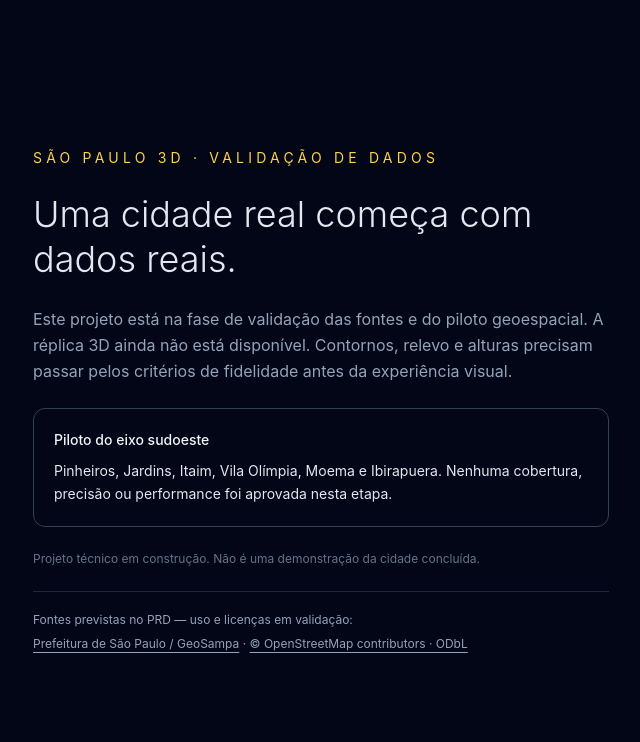
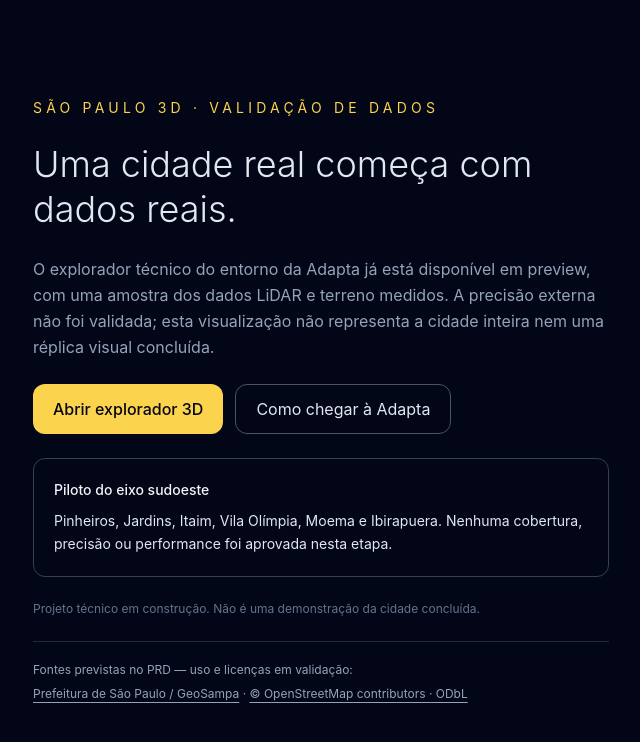
Before and after one commit to MatheusDurrer/3D-SP-PREDIO-ADAPTA-2026, a React (Vite) app: page / in a window 1280 px wide. Shown: the top 742 px of the page, without its empty margins (319-959 px from the left). Built offline with nearby package versions, Linux system fonts and the light colour scheme; what pocketbase would draw is missing.

Commit message:
Conecta inicio e chegada ao explorador e sincroniza reset da camera

```diff
--- a/src/features/explorer/ExplorerPage.tsx
+++ b/src/features/explorer/ExplorerPage.tsx
@@ -109,6 +109,7 @@ export default function ExplorerPage() {
                     key={k}
                     className={`sp3d-btn ${layers[k] ? 'sp3d-btn-active' : ''}`}
                     onClick={() => toggleLayer(k)}
+                    aria-pressed={layers[k]}
                   >
                     {LAYER_LABELS[k]}
                   </button>
@@ -116,6 +117,7 @@ export default function ExplorerPage() {
                 <button
                   className={`sp3d-btn ${overview ? 'sp3d-btn-active' : ''}`}
                   onClick={() => setOverview((v) => !v)}
+                  aria-pressed={overview}
                 >
                   Vista geral
                 </button>
@@ -126,7 +128,13 @@ export default function ExplorerPage() {
                 >
                   {autoRotate ? 'Pausar movimento' : 'Retomar movimento'}
                 </button>
-                <button className="sp3d-btn" onClick={() => apiReset()}>
+                <button
+                  className="sp3d-btn"
+                  onClick={() => {
+                    setOverview(false)
+                    apiReset()
+                  }}
+                >
                   Reset câmera
                 </button>
               </div>
--- a/src/pages/AdaptaArrival.tsx
+++ b/src/pages/AdaptaArrival.tsx
@@ -51,6 +51,13 @@ export default function AdaptaArrival() {
             Consulte o endereço e abra o trajeto no seu aplicativo de mapas.
           </p>
         </header>
+        <Link to="/explorar" className={button}>
+          Explorar entorno em 3D · preview técnico
+        </Link>
+        <p className="text-xs text-slate-400">
+          Amostra de dados reais, sem validação externa de precisão. Não substitui as orientações de
+          chegada.
+        </p>
         {error ? (
           <section role="alert" className="space-y-4 rounded-xl border border-red-900 p-5">
             <p>{error}</p>
--- a/src/pages/Index.tsx
+++ b/src/pages/Index.tsx
@@ -1,3 +1,5 @@
+import { Link } from 'react-router-dom'
+
 const Index = () => (
   <main className="min-h-screen bg-slate-950 text-slate-200 px-6 py-16 flex items-center justify-center">
     <section className="max-w-xl space-y-6" aria-labelledby="project-title">
@@ -8,10 +10,24 @@ const Index = () => (
         Uma cidade real começa com dados reais.
       </h1>
       <p className="text-slate-400 leading-relaxed">
-        Este projeto está na fase de validação das fontes e do piloto geoespacial. A réplica 3D
-        ainda não está disponível. Contornos, relevo e alturas precisam passar pelos critérios de
-        fidelidade antes da experiência visual.
+        O explorador técnico do entorno da Adapta já está disponível em preview, com uma amostra dos
+        dados LiDAR e terreno medidos. A precisão externa não foi validada; esta visualização não
+        representa a cidade inteira nem uma réplica visual concluída.
       </p>
+      <nav aria-label="Explorar o projeto" className="flex flex-wrap gap-3">
+        <Link
+          to="/explorar"
+          className="inline-flex min-h-12 items-center rounded-xl bg-amber-300 px-5 py-3 font-medium text-slate-950"
+        >
+          Abrir explorador 3D
+        </Link>
+        <Link
+          to="/adapta"
+          className="inline-flex min-h-12 items-center rounded-xl border border-slate-600 px-5 py-3"
+        >
+          Como chegar à Adapta
+        </Link>
+      </nav>
       <aside className="border border-slate-700 rounded-xl p-5 text-sm leading-relaxed">
         <h2 className="text-slate-100 font-medium mb-2">Piloto do eixo sudoeste</h2>
         <p>
```
Also changed, not shown: .skip.config.json.
